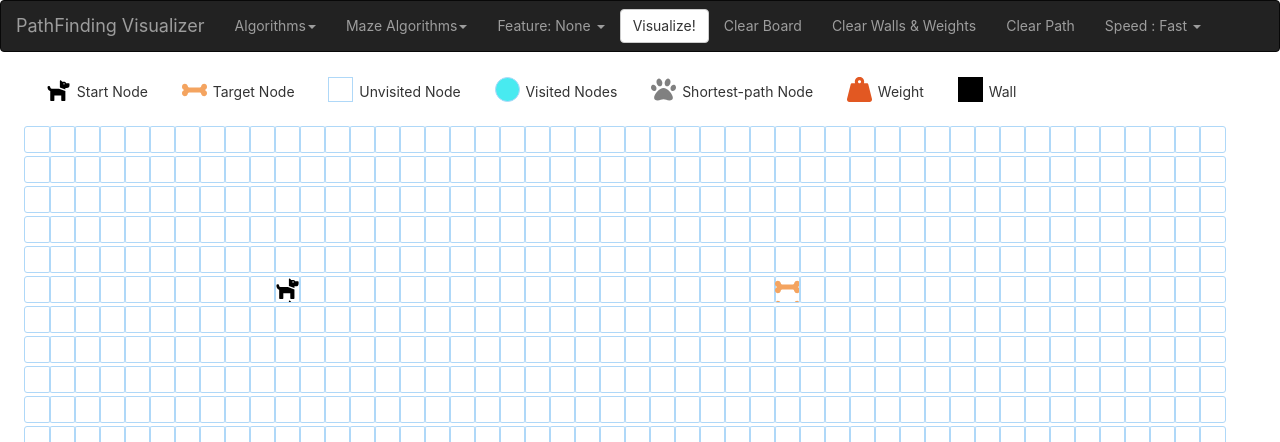
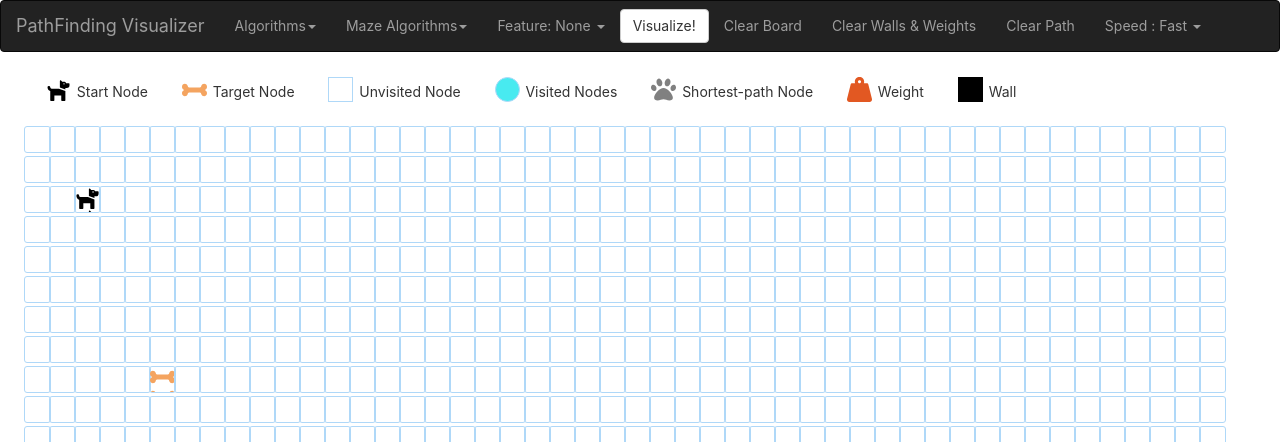
Before and after one commit to hadiyouness10/shortestpath, a React (Create React App) app: page / in a window 1280 px wide. Shown: the top 442 px of the page. Built offline with nearby package versions, Linux system fonts and the light colour scheme; the HTML template or start-up script is replaced by a standard one.

Commit message:
edit position

```diff
--- a/src/components/PathFindingVisualizer/PathFindingVisualizer.jsx
+++ b/src/components/PathFindingVisualizer/PathFindingVisualizer.jsx
@@ -15,10 +15,10 @@ import { horizontalMaze } from '../../mazes/horizentalMaze';
 import { verticalMaze } from '../../mazes/verticalMaze';
 import { recursiveDivisionMaze } from '../../mazes/recursiveMaze';
 
-let START_NODE_ROW = 5;
-let START_NODE_COL = 10;
-let FINISH_NODE_ROW = 5;
-let FINISH_NODE_COL = 30;
+let START_NODE_ROW = 2;
+let START_NODE_COL = 2;
+let FINISH_NODE_ROW = 8;
+let FINISH_NODE_COL = 5;
 
 export default class PathfindingVisualizer extends Component {
     constructor() {
```
